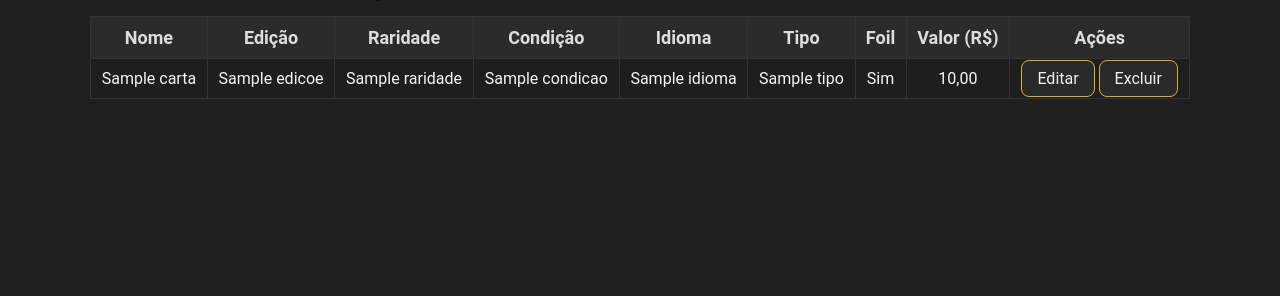
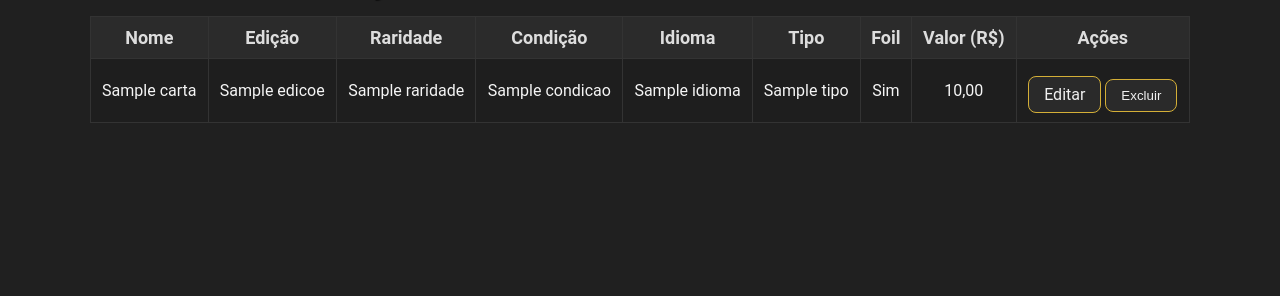
Before and after one commit to LucasConA/mtg_acervo, a PHP site: page /colecao.php in a window 1280 px wide. Shown: the part 83-379 px from the top of the page. Run offline with PHP 8.4, Linux system fonts and the light colour scheme; tables that the repository leaves empty or names only in its code hold one stand-in row (values such as "Sample post").

Commit message:
funcionalidade do excluir

```diff
--- a/colecao.php
+++ b/colecao.php
@@ -22,7 +22,7 @@ include "php/listar_cartas.php";
 <main>
 
 <?php if (count($cartas) == 0): ?>
-    <p>Nenhuma carta cadastrada ainda.</p>
+    <p><h1>Nenhuma carta cadastrada ainda.</h1></p>
 <?php else: ?>
 
 <table id="lista_cartas" border="1" cellpadding="8">
@@ -52,15 +52,20 @@ include "php/listar_cartas.php";
             <td><?= $carta['foil'] ? 'Sim' : 'Não' ?></td>
             <td><?= number_format($carta['valor'], 2, ',', '.') ?></td>
             <td>
+        </a>
             <a href="/mtg_acervo/editar_carta.php?id=<?= $carta['id'] ?>" class="botao">Editar</a>
-            <a href="/mtg_acervo/excluir_carta.php?id=<?= $carta['id'] ?>"
-            class="botao botao-excluir"
-            onclick="return confirm('Tem certeza que deseja excluir esta carta?');">
-            Excluir
-        </a>
-    </td>
-        </tr>
-        <?php endforeach; ?>
+
+            <form action="/mtg_acervo/php/excluir_carta.php"
+                      method="post"
+                      style="display:inline"
+                      onsubmit="return confirm('Tem certeza que deseja excluir esta carta?');">
+
+                    <input type="hidden" name="id" value="<?= $carta['id'] ?>">
+                    <button type="submit" class="botao">Excluir
+            </form>
+        </td>
+    </tr>
+    <?php endforeach; ?>
     </tbody>
 </table>
 
```
